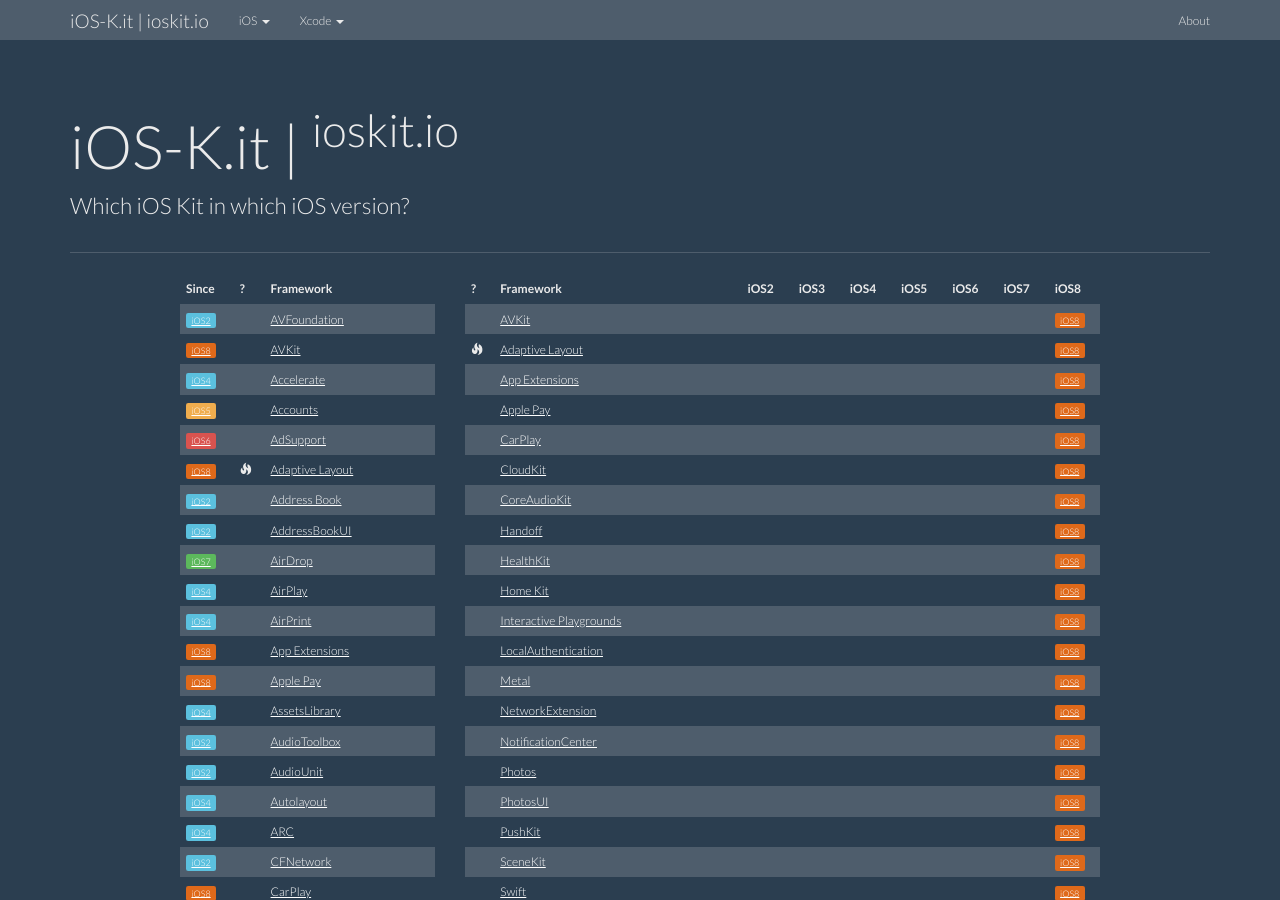
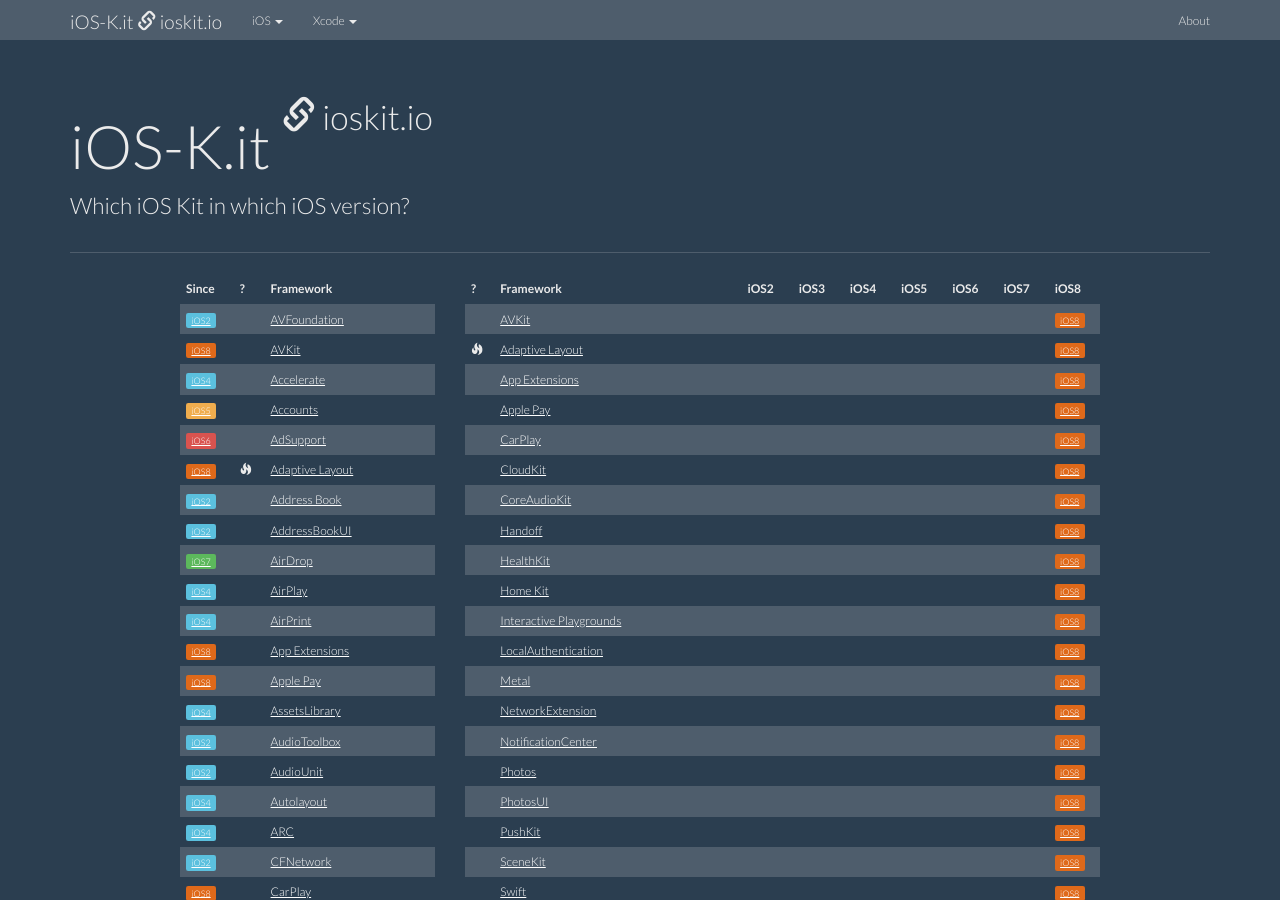
Before and after one commit to ioskit/ioskit.github.io, a Jekyll site: the page built from index.html, in a window 1280 px wide and 900 px high. Built offline with Jekyll 4.4.1, drawn with Linux system fonts in a browser that asks for light colours; nearby versions of some CDN libraries.

Commit message:
#19 - ioskit.io URL on homepage: add icon.

```diff
--- a/_layouts/default.html
+++ b/_layouts/default.html
@@ -25,7 +25,7 @@
     <div class="navbar navbar-default navbar-fixed-top">
       <div class="container">
         <div class="navbar-header">
-          <a href="../" class="navbar-brand">iOS-K.it&nbsp;|&nbsp;ioskit.io</a>
+          <a href="../" class="navbar-brand">iOS-K.it&nbsp;<span class="glyphicon glyphicon-link" aria-hidden="true"></span>&nbsp;ioskit.io</a>
           <button class="navbar-toggle" type="button" data-toggle="collapse" data-target="#navbar-main">
             <span class="icon-bar"></span>
             <span class="icon-bar"></span>
--- a/index.html
+++ b/index.html
@@ -7,7 +7,7 @@
 <div class="page-header" ><!-- id="banner" -->
 	<div class="row">
 	  <div class="col-lg-8 col-md-7 col-sm-6">
-	    <h1>iOS-K.it&nbsp;|&nbsp;<sup>ioskit.io</sup></h1>
+	    <h1>iOS-K.it&nbsp;<sup><sup><span class="glyphicon glyphicon-link" aria-hidden="true"></span>&nbsp;ioskit.io</sup></sup></h1>
 	    <p class="lead">Which iOS Kit in which iOS version?</p>
 	  </div>
 	  <div class="col-lg-4 col-md-5 col-sm-6">
```
